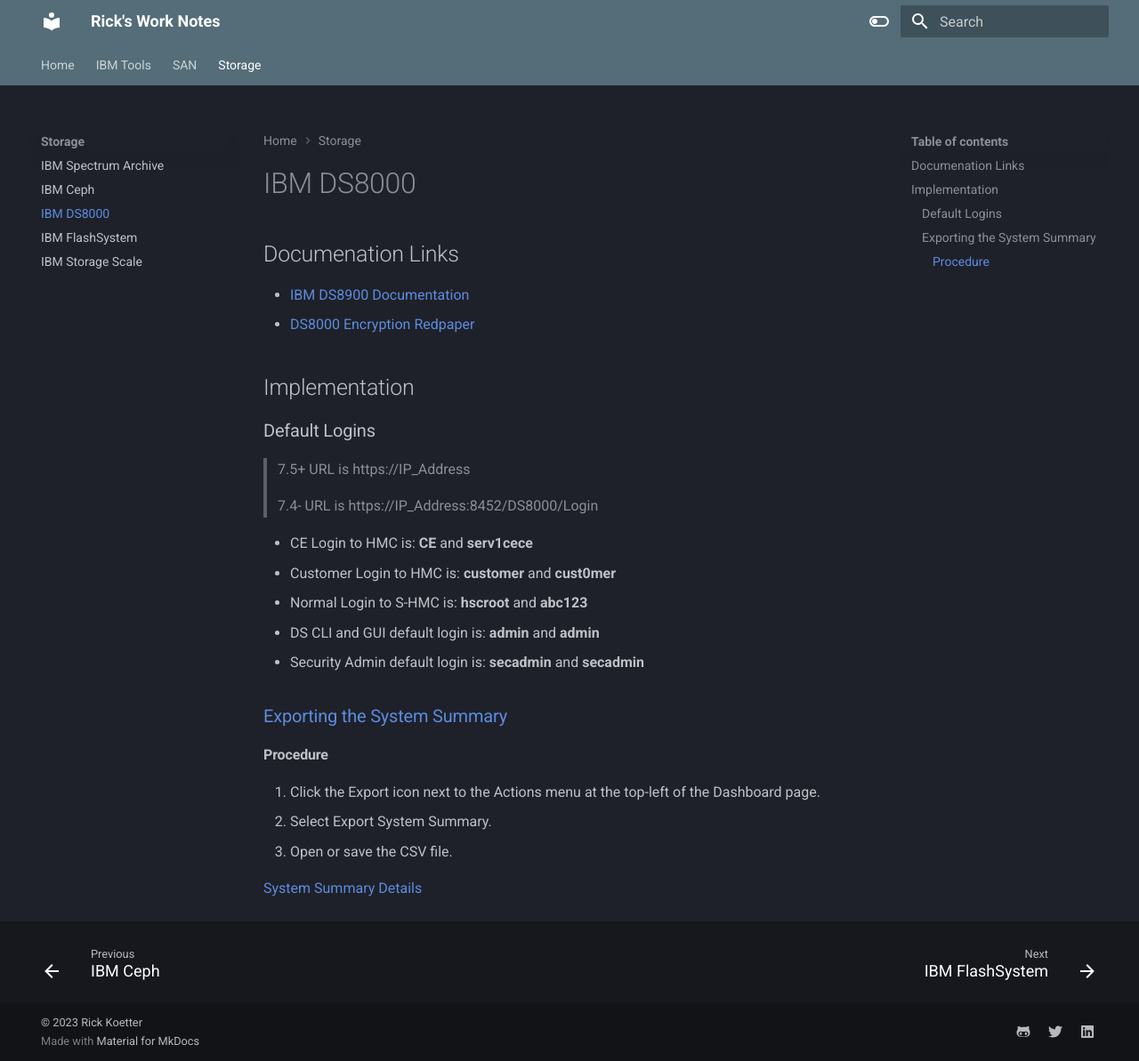
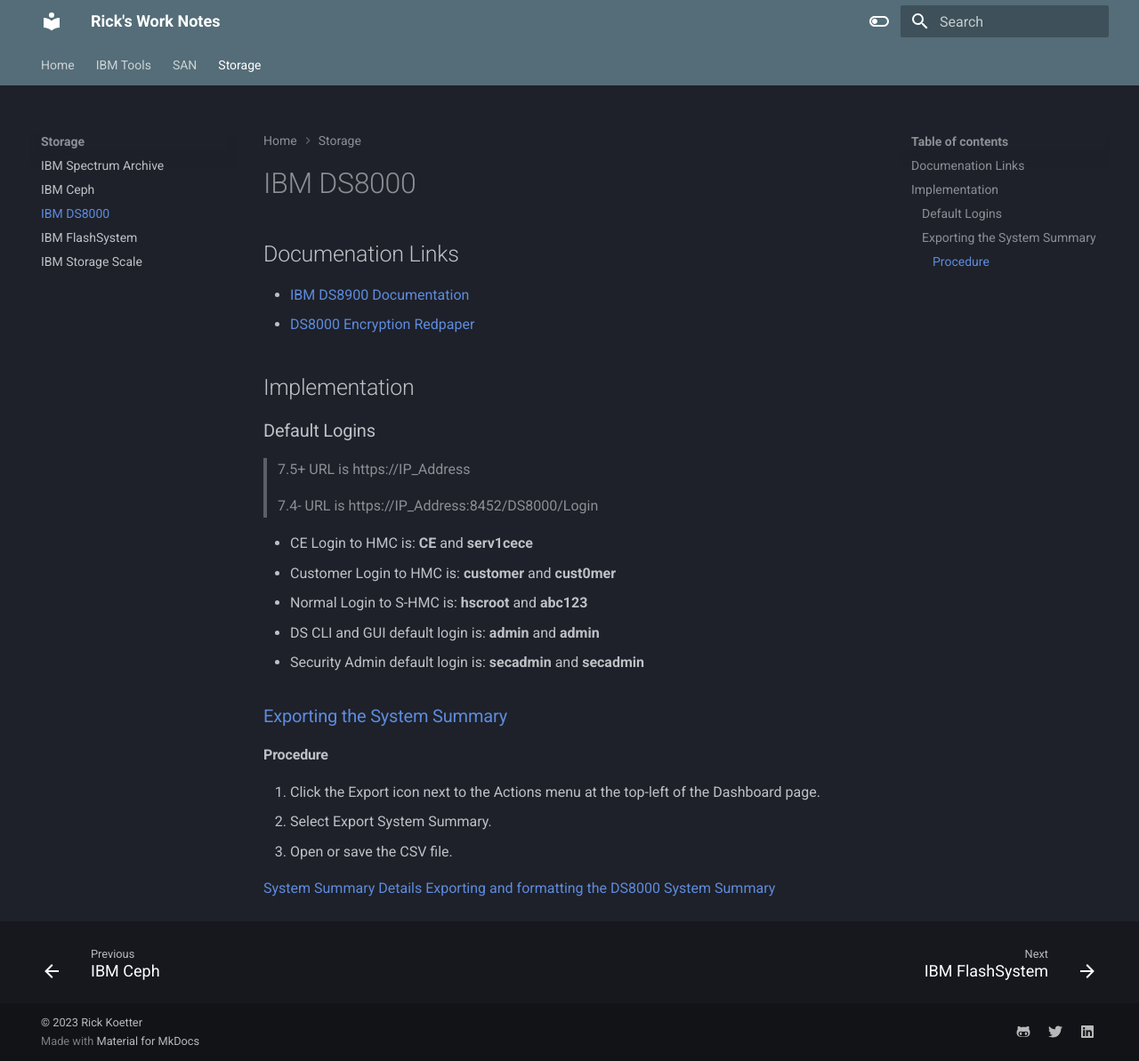
Before and after one commit to rickkoe/worknotes, an MkDocs documentation site: the page built from docs/Storage/ds8000.md, in a window 1280 px wide and 1193 px high. Shown: the whole window at 89% size. Built offline with MkDocs 1.6.1 and Material for MkDocs 9.7.7, drawn with Linux system fonts in a browser that asks for light colours.

Commit message:
Add link to format system summary

```diff
--- a/docs/Storage/ds8000.md
+++ b/docs/Storage/ds8000.md
@@ -23,3 +23,4 @@
 1. Open or save the CSV file.
 
 [System Summary Details](https://www.ibm.com/docs/en/ds8900/9.3.3?topic=summary-system-details)
+[Exporting and formatting the DS8000 System Summary](https://www.ibm.com/support/pages/exporting-and-formatting-ds8000-logical-configuration)
```
